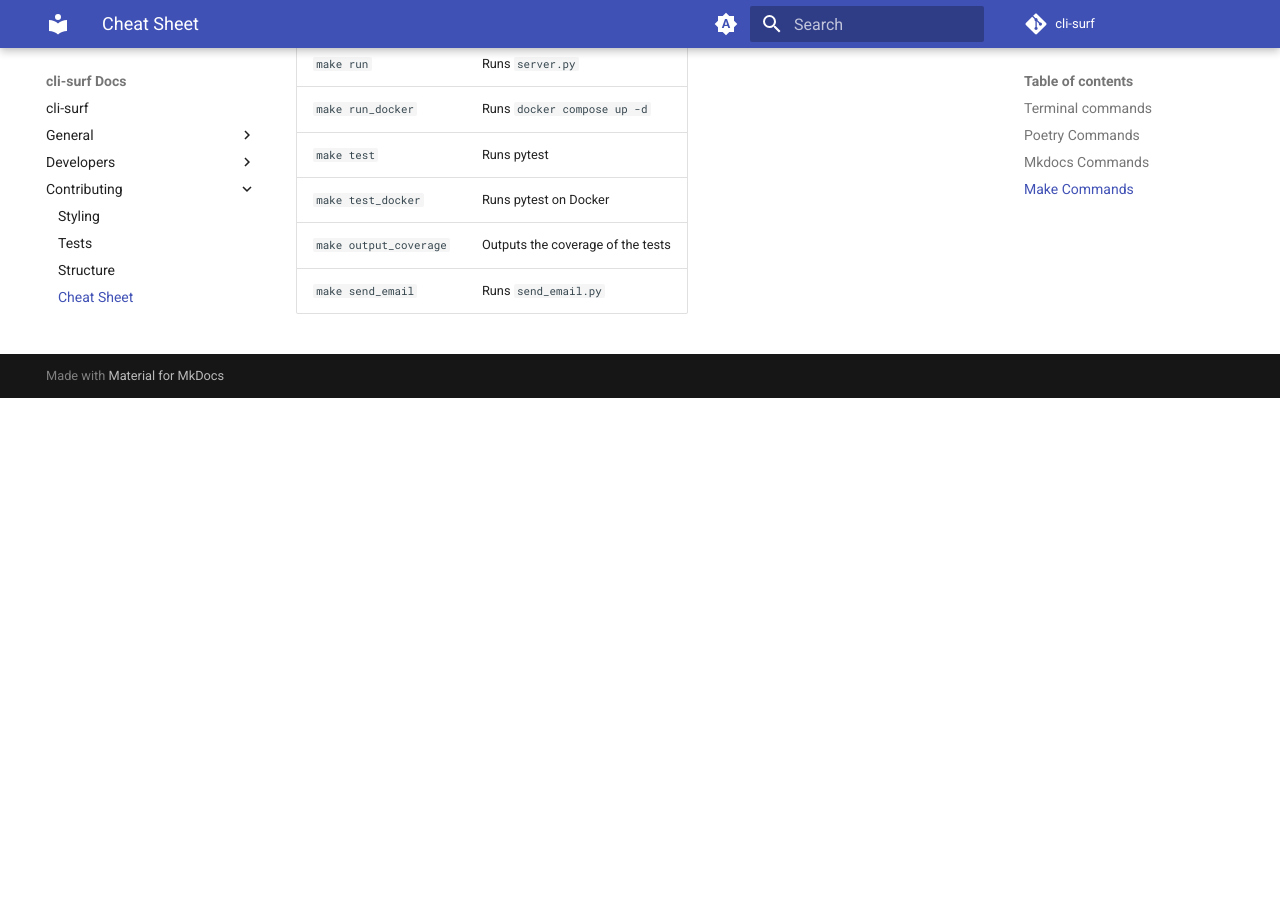
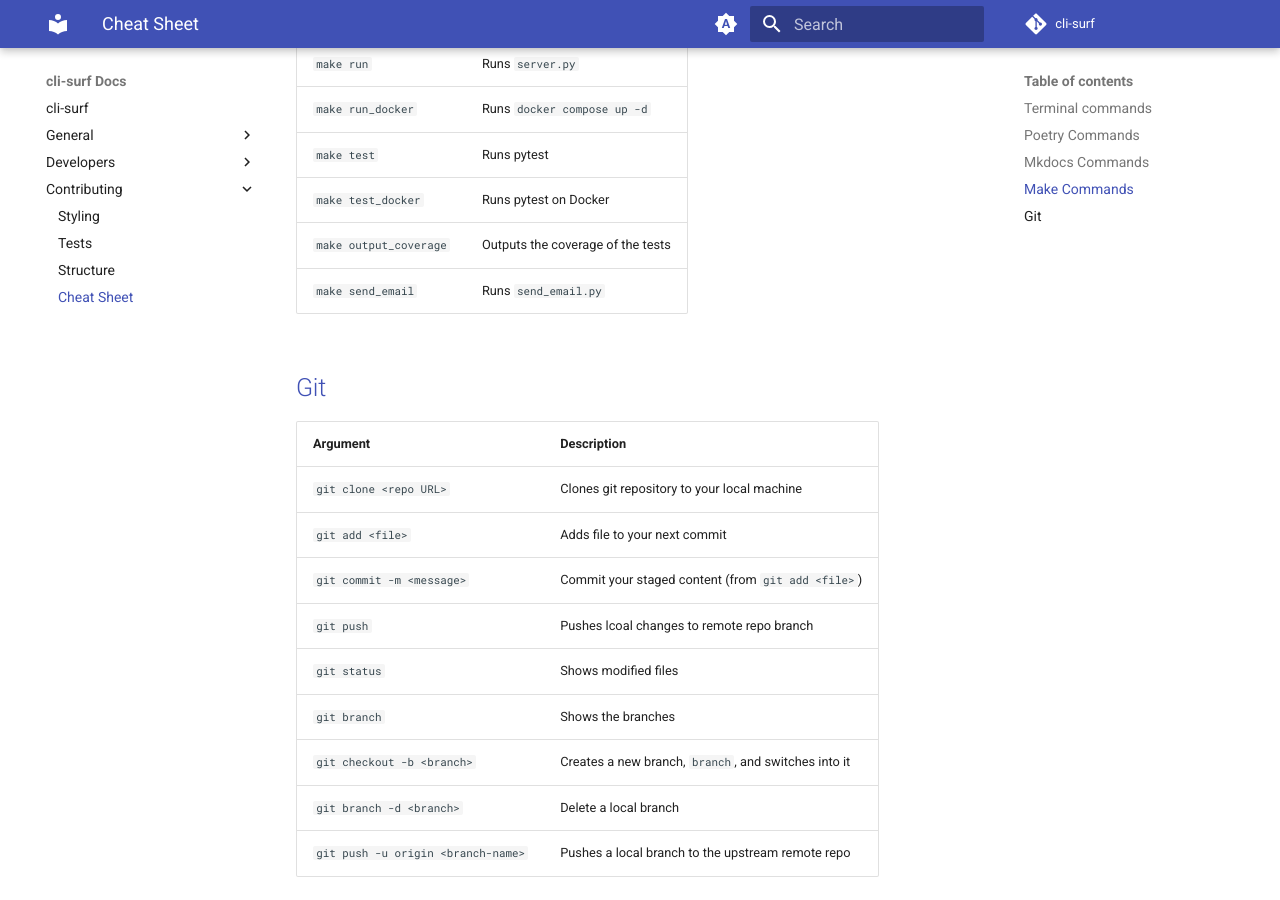
Before and after one commit to ryansurf/cli-surf, an MkDocs documentation site: the page built from docs/cheat_sheet.md, in a window 1280 px wide and 900 px high, scrolled down 1124 px. Built offline with MkDocs 1.6.1 and Material for MkDocs 9.7.7, drawn with Linux system fonts in a browser that asks for light colours; comment, search, counter and statistics services are not loaded; before the commit the page ends 1522 px from its top, so only the background shows below that; some of the changed text lies outside the part shown.

Commit message:
cheat sheet git instructions

```diff
--- a/docs/cheat_sheet.md
+++ b/docs/cheat_sheet.md
@@ -35,3 +35,18 @@
 | `make test_docker`  |  Runs pytest on Docker |
 | `make output_coverage`  |  Outputs the coverage of the tests |
 | `make send_email`  |  Runs `send_email.py` |
+
+
+## [Git](https://education.github.com/git-cheat-sheet-education.pdf)
+
+| Argument    | Description|
+| -------- | ------- |
+| `git clone <repo URL>`  |  Clones git repository to your local machine|
+| `git add <file>`  |  Adds file to your next commit |
+| `git commit -m <message>`  |  Commit your staged content (from `git add <file>`) |
+| `git push`  |  Pushes lcoal changes to remote repo branch |
+| `git status`  |  Shows modified files |
+| `git branch`  |  Shows the branches |
+| `git checkout -b <branch>`  |  Creates a new branch, `branch`, and switches into it |
+| `git branch -d <branch>`  |  Delete a local branch |
+| `git push -u origin <branch-name>`  |  Pushes a local branch to the upstream remote repo |
```
Also changed, not shown: other parts of docs/cheat_sheet.md (+1 -1 lines).
